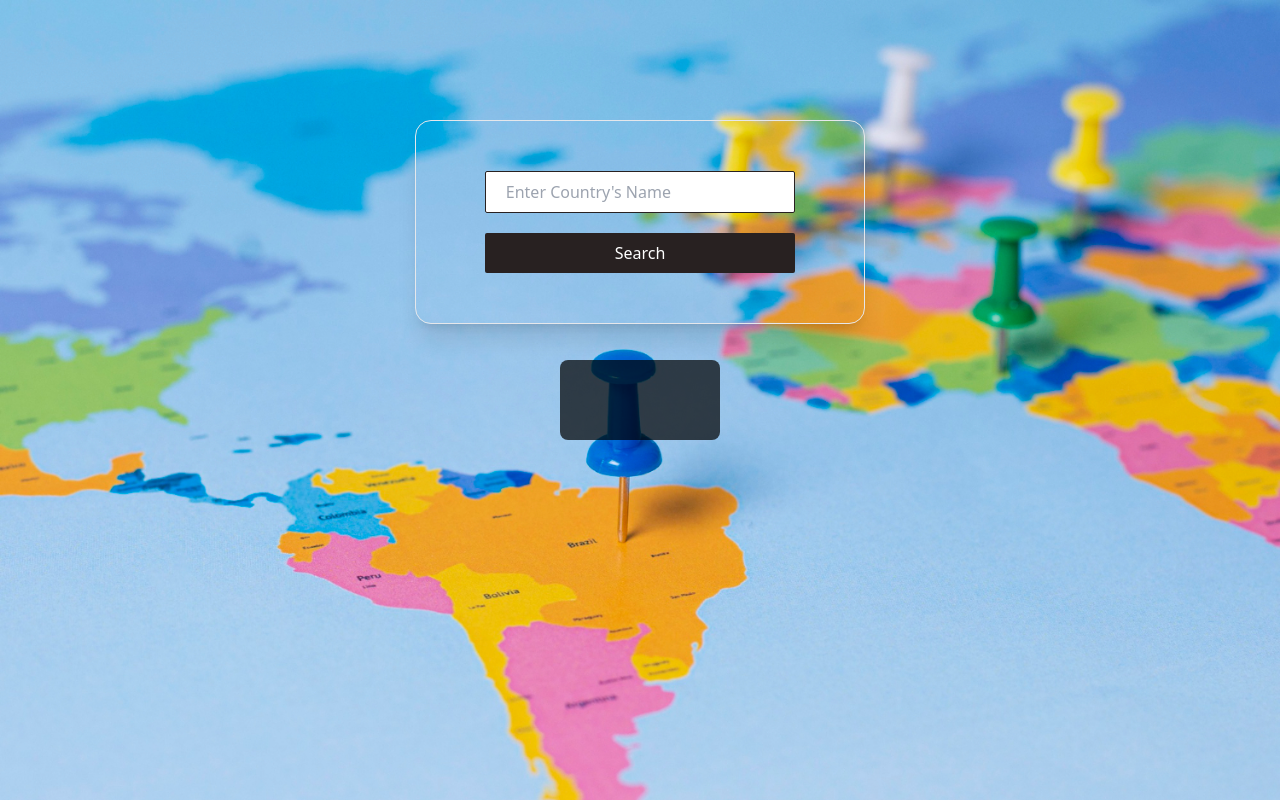
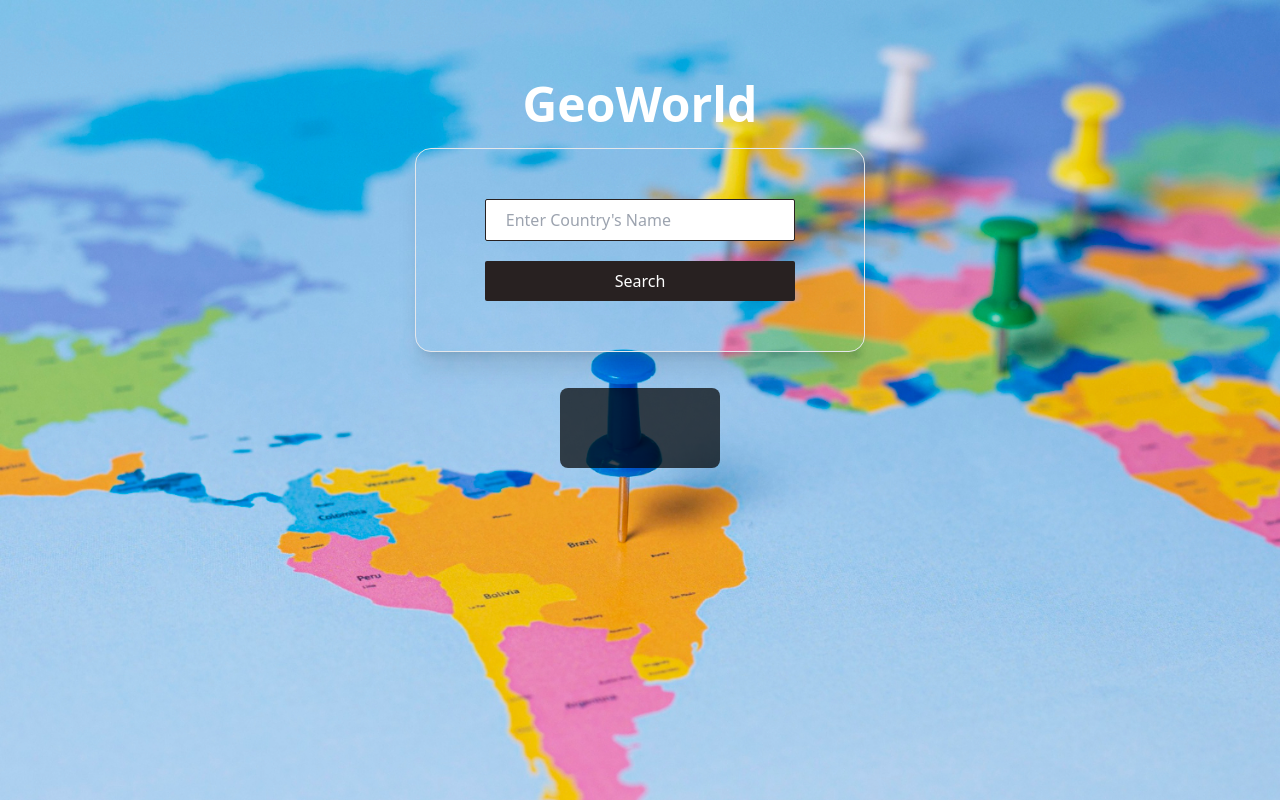
Before and after one commit to mubaraq-debug/GeoWorld, a website: page index.html in a window 1280 px wide. Drawn offline with nearby package versions, Linux system fonts and the light colour scheme.

Commit message:
chore: enhance the UI

```diff
--- a/index.html
+++ b/index.html
@@ -7,8 +7,9 @@
     <title>Country Search</title>
   </head>
   <body style="background-image: url('./assets/bg3.jpg'); background-size: cover; background-repeat: no-repeat;" class="h-screen">
+    <header class="text-5xl text-center pt-20 pb-5 text-white font-bold">GeoWorld</header>
     <main
-      class="mx-auto max-w-[1200px] flex flex-col items-center justify-center pt-[120px]"
+      class="mx-auto max-w-[1200px] flex flex-col items-center justify-center"
     >
       <form
         class="flex flex-col items-center gap-5 rounded-2xl shadow-xl py-[50px] px-[30px] w-[450px] border border-1"
```
